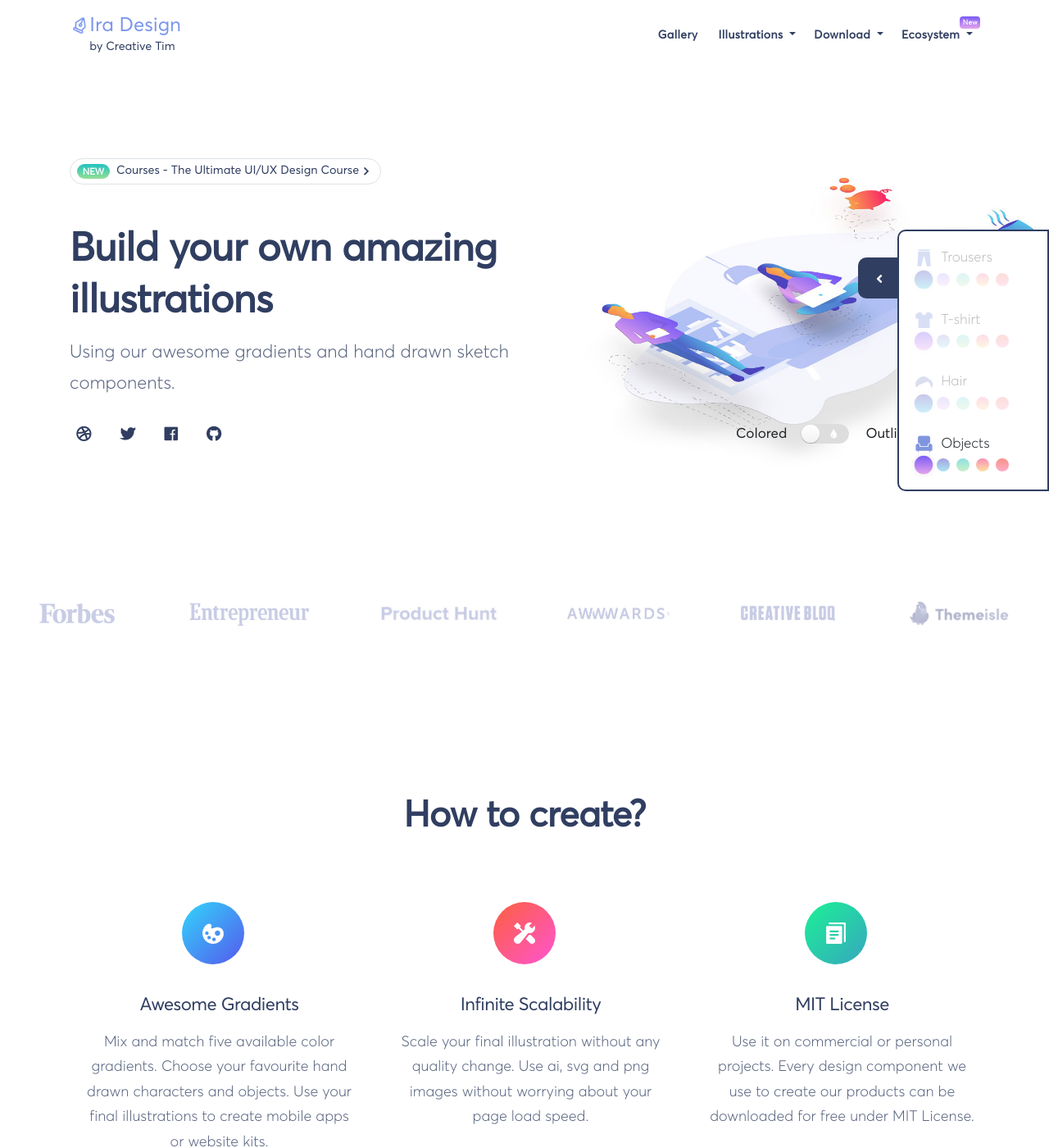
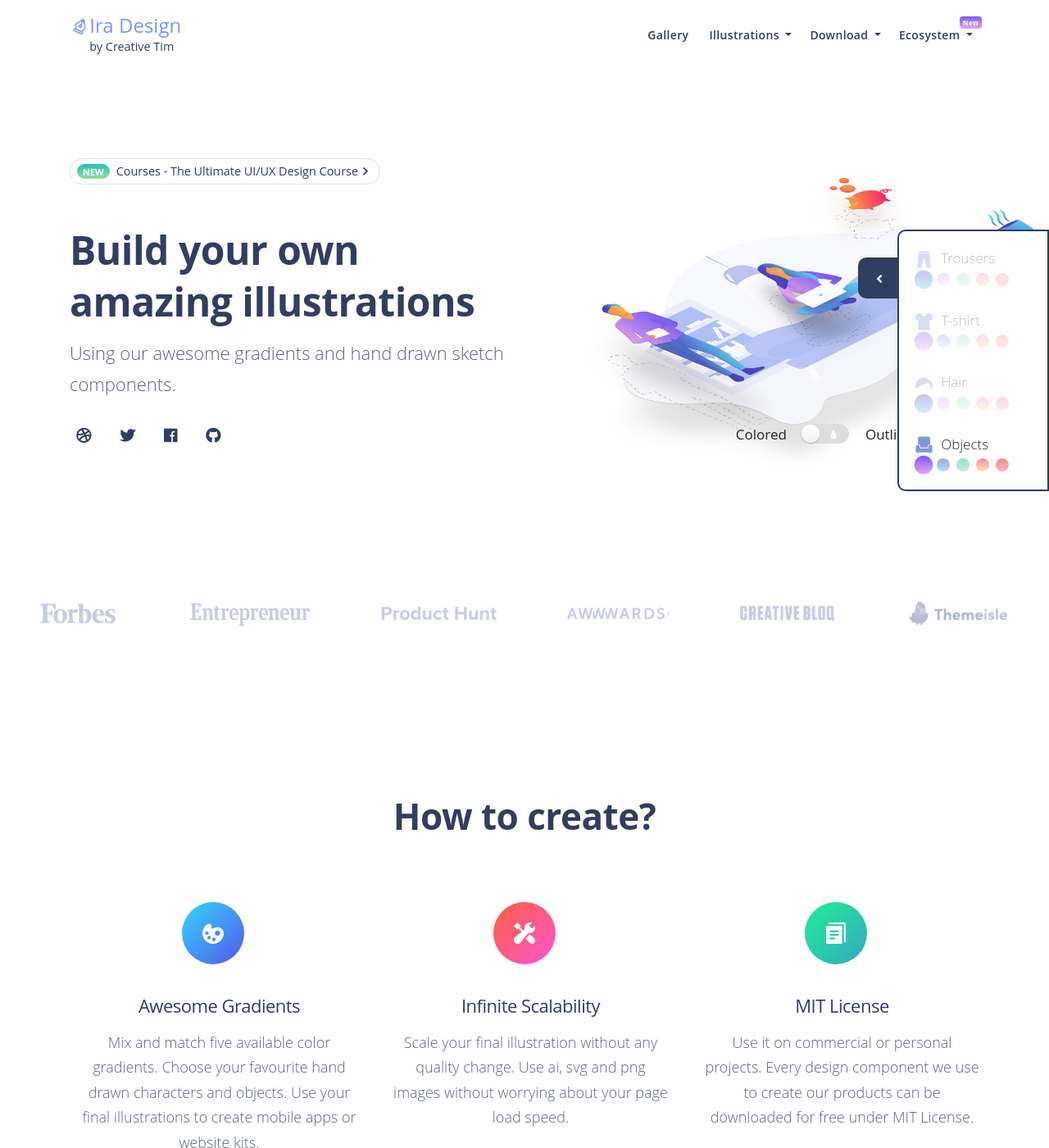
Before and after one commit to ira-design/ira-design.github.io, a Jekyll site: the page built from index.html, in a window 1280 px wide and 1400 px high. Shown: the whole window at 82% size. Built offline with Jekyll 4.4.1, drawn with Linux system fonts in a browser that asks for light colours; a script that is not in the unit is left out; comment, search, counter and statistics services are not loaded.

Commit message:
Refactor: change font family

```diff
--- a/assets/css/new-css.css
+++ b/assets/css/new-css.css
@@ -1,38 +1,8 @@
-@font-face {
-  font-family: 'Averta';
-  src: url("../webfonts/averta/Averta-Regular.eot");
-  src: url("../webfonts/averta/Averta-Regular.eot?#iefix") format("embedded-opentype"),
-       url("../webfonts/averta/Averta-Regular.woff") format("woff"),
-       url("../webfonts/averta/Averta-Regular.ttf") format("truetype");
-  font-weight: normal;
-  font-style: normal;
-}
-
-  @font-face {
-    font-family: 'Averta';
-    src: url("../webfonts/averta/Averta-Light.eot");
-    src: url("../webfonts/averta/Averta-Light.eot?#iefix") format("embedded-opentype"),
-         url("../webfonts/averta/Averta-Light.woff") format("woff"),
-         url("../webfonts/averta/Averta-Light.ttf") format("truetype");
-    font-weight: 300;
-    font-style: normal;
-}
-
-@font-face {
-  font-family: 'Revalo';
-  src: url("../webfonts/averta/RevaloModernBold.eot");
-  src: url("../webfonts/averta/RevaloModernBold.eot?#iefix") format("embedded-opentype"),
-       url("../webfonts/averta/RevaloModernBold.ttf") format("truetype");
-  font-weight: 300;
-  font-style: normal;
-}
-
-
 /*           Font Smoothing      */
 body, h1, .h1, h2, .h2, h3, .h3, h4, .h4, h5, .h5, h6, .h6, p, .navbar, .brand, .btn, .btn-simple, a, .td-name, td {
   -moz-osx-font-smoothing: grayscale;
   -webkit-font-smoothing: antialiased;
-  font-family: 'Averta','Helvetica Neue','Open Sans',Arial,sans-serif;
+  font-family: 'Open Sans',Arial,sans-serif;
 }
 
 h1, .h1, h2, .h2, h3, .h3, h4, .h4 {
```
Also changed, not shown: assets/img/test.svg (deleted), assets/webfonts/averta/Averta-Bold.woff (deleted), assets/webfonts/averta/Averta-Light.woff (deleted), assets/webfonts/averta/Averta-Regular.woff (deleted), assets/webfonts/averta/Averta-Semibold.woff (deleted), assets/webfonts/averta/RevaloModernBold.ttf (deleted).
